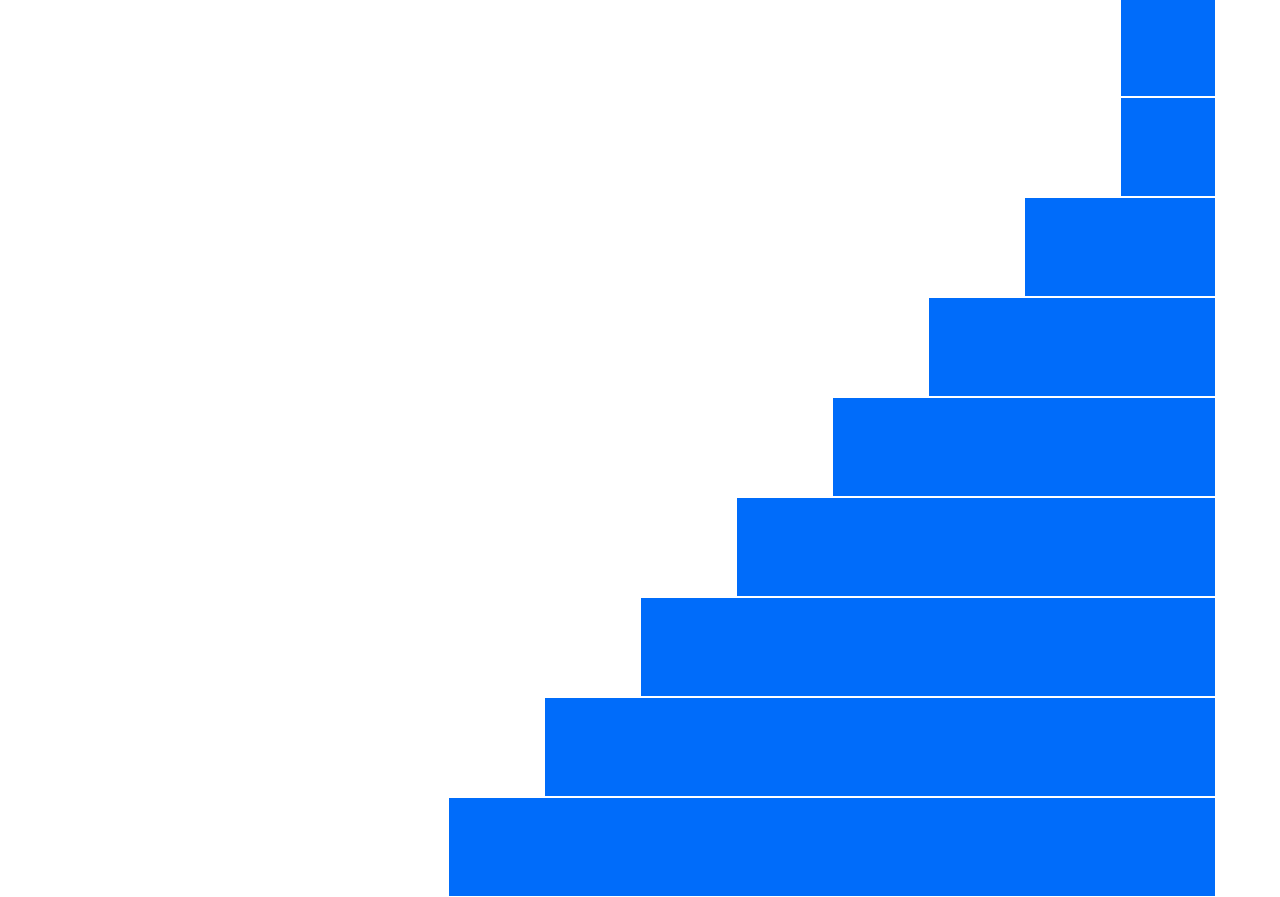
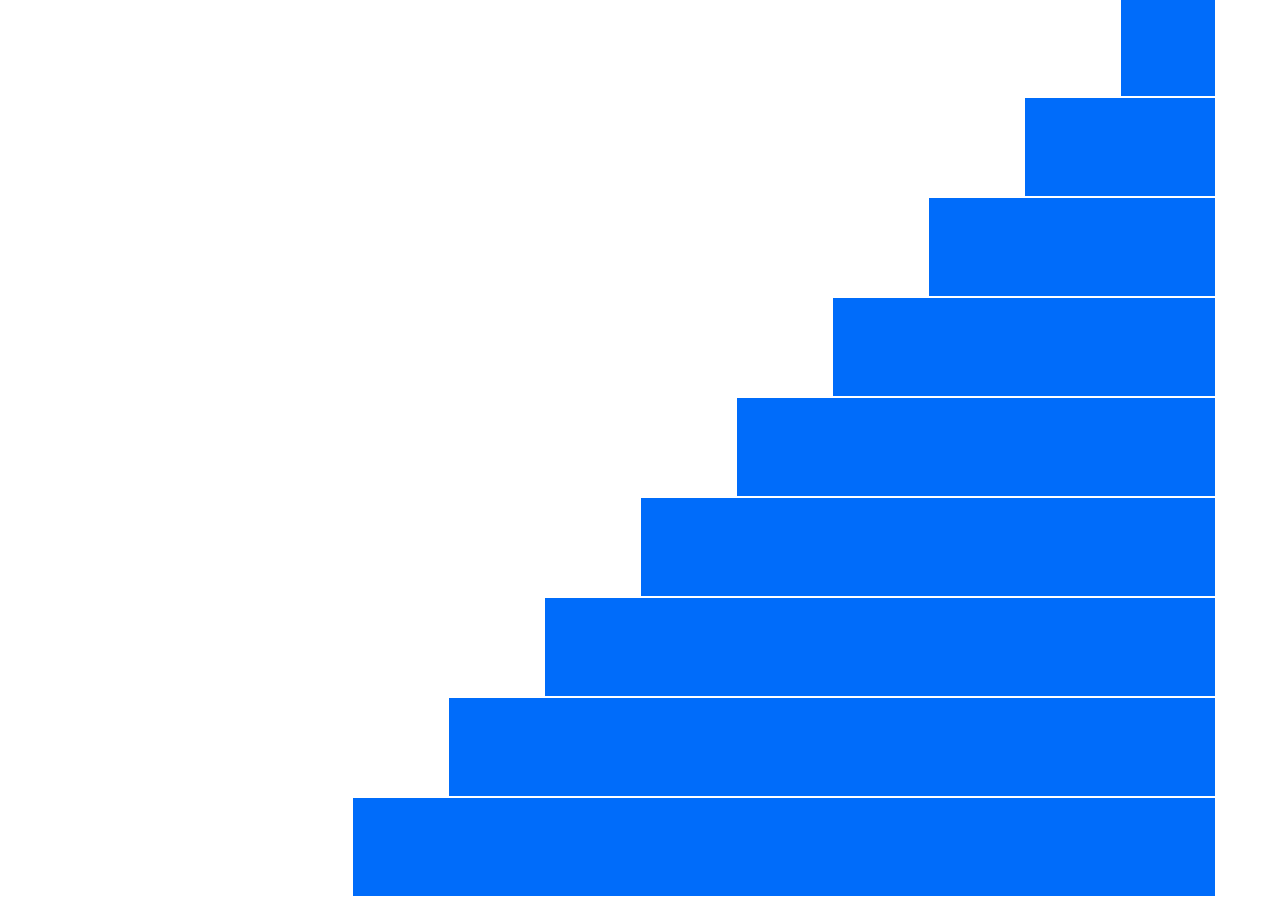
Before and after one commit to RomeoAlex/html-css-12bool, a plain HTML site: page index.html in a window 1280 px wide. Shown: the part 1375-2272 px from the top of the page. Drawn offline with Linux system fonts and the light colour scheme.

Commit message:
correzione doppio div offset-1

```diff
--- a/index.html
+++ b/index.html
@@ -167,10 +167,6 @@
             </div>
         </div>
         <div class="row">
-            <div class="box col-offset-1">
-            </div>
-        </div>
-        <div class="row">
             <div class="box col-offset-2">
             </div>
         </div>
```
